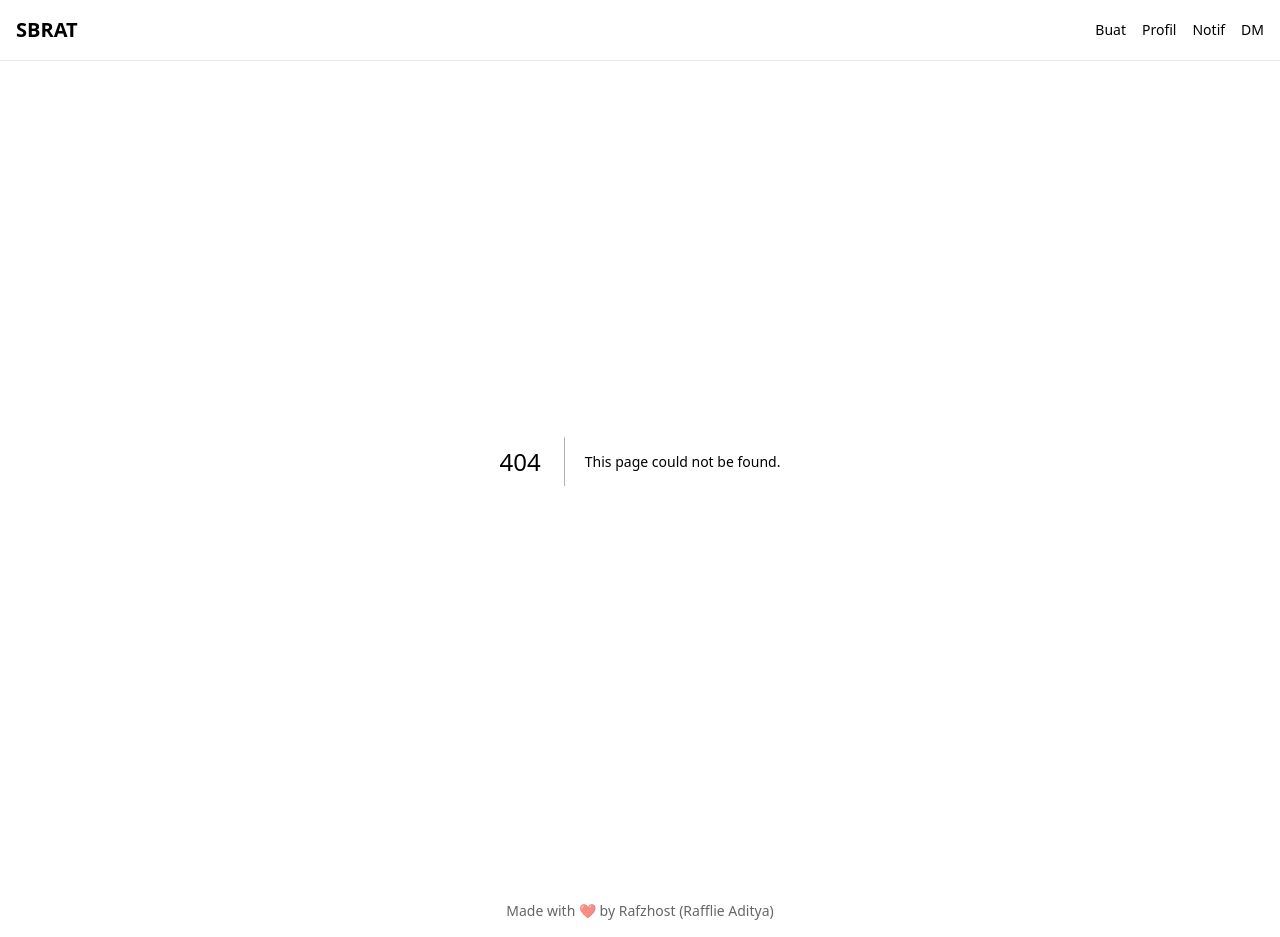
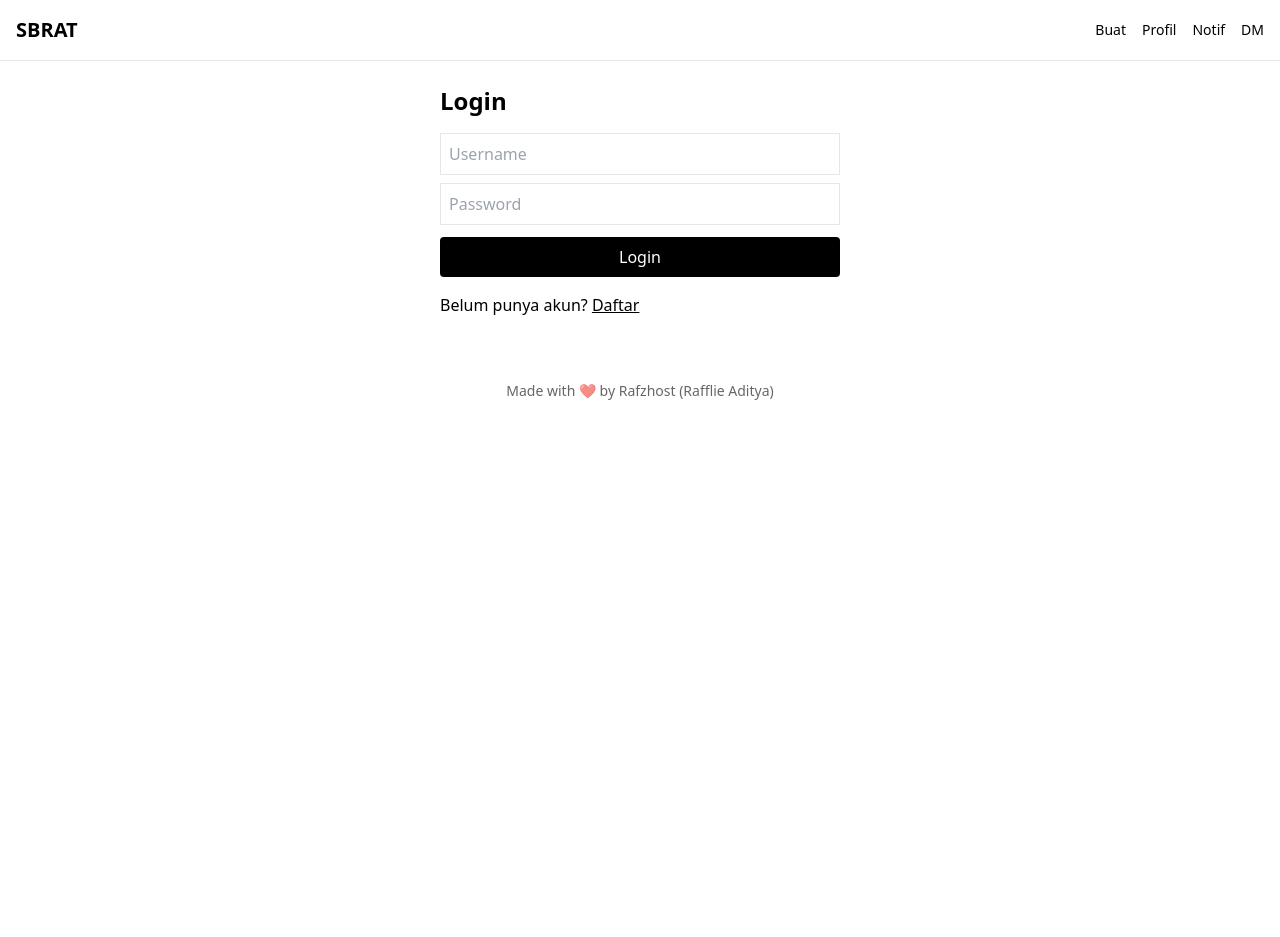
Before and after one commit to Rafflie-CH/sbrat-rafzhost, a Next.js app: page /auth/login in a window 1280 px wide. Before the commit this address had no page. After the commit the page ends 800 px from the top, so only its background shows below. Built offline with nearby package versions, Linux system fonts and the light colour scheme.

Commit message:
Create page.jsx

```diff
--- /dev/null
+++ b/app/auth/login/page.jsx
@@ -0,0 +1,66 @@
+"use client";
+
+import { useState } from "react";
+
+export default function LoginPage() {
+  const [u, setU] = useState("");
+  const [p, setP] = useState("");
+  const [err, setErr] = useState("");
+
+  const login = async () => {
+    setErr("");
+
+    const res = await fetch("/api/auth/login", {
+      method: "POST",
+      headers: { "Content-Type": "application/json" },
+      body: JSON.stringify({ username: u, password: p }),
+    });
+
+    const data = await res.json();
+
+    if (!data.token) {
+      setErr(data.error || "Login gagal");
+      return;
+    }
+
+    localStorage.setItem("token", data.token);
+    window.location.href = "/"; // masuk ke home
+  };
+
+  return (
+    <div className="p-6 max-w-md mx-auto">
+      <h1 className="text-2xl font-bold mb-4">Login</h1>
+
+      {err && <p className="text-red-500 mb-2">{err}</p>}
+
+      <input
+        className="border p-2 w-full mb-2"
+        placeholder="Username"
+        value={u}
+        onChange={(e) => setU(e.target.value)}
+      />
+
+      <input
+        className="border p-2 w-full mb-3"
+        type="password"
+        placeholder="Password"
+        value={p}
+        onChange={(e) => setP(e.target.value)}
+      />
+
+      <button
+        className="bg-black w-full text-white p-2 rounded"
+        onClick={login}
+      >
+        Login
+      </button>
+
+      <p className="mt-4">
+        Belum punya akun?{" "}
+        <a href="/auth/register" className="underline">
+          Daftar
+        </a>
+      </p>
+    </div>
+  );
+    }
```
